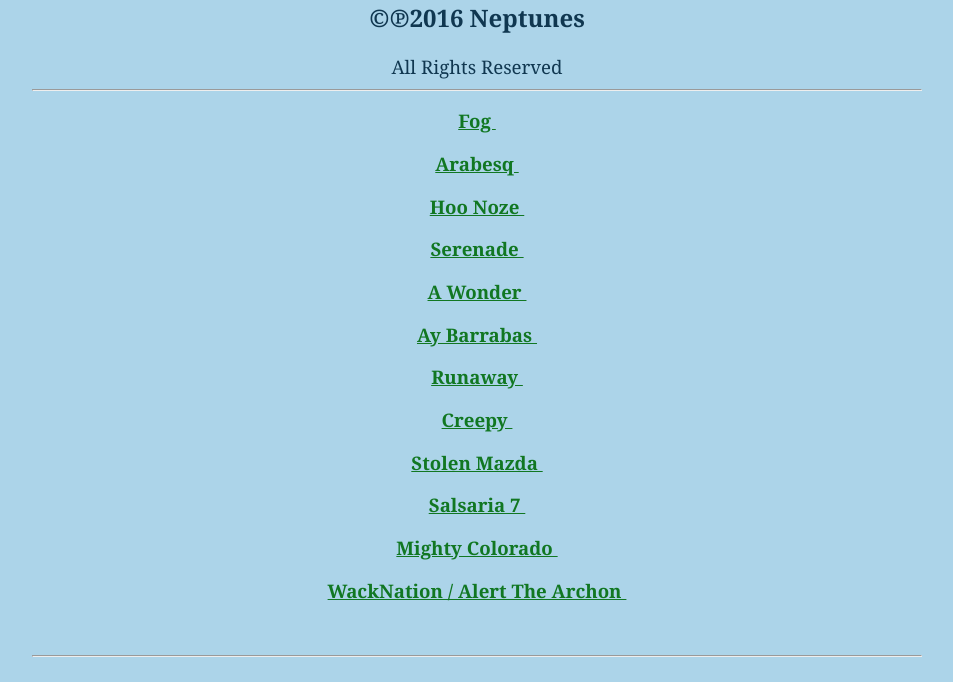
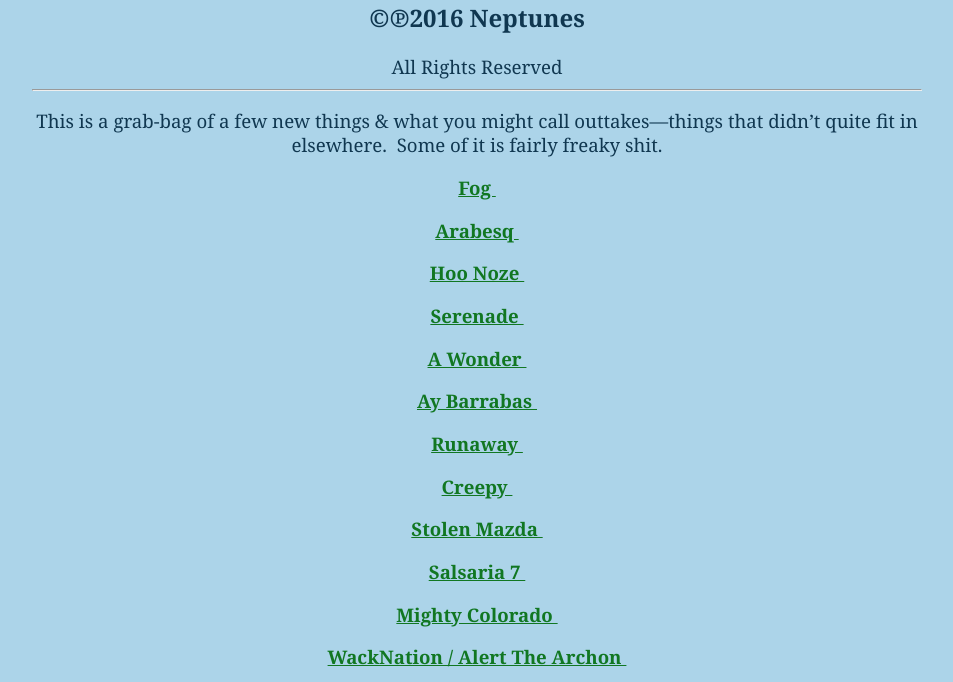
Before and after one commit to xcannon/xcannon.github.io, a plain HTML site: page fringe.html in a window 1280 px wide. Shown: the part 118-800 px from the top of the page, without its empty margins (163-1116 px from the left). Drawn offline with Linux system fonts and the light colour scheme.

Commit message:
Added files via upload

```diff
--- a/fringe.html
+++ b/fringe.html
@@ -11,6 +11,9 @@
 <h3>&copy;&#8471;2016 Neptunes</h3>
 All Rights Reserved
 <hr>
+<p>This is a grab-bag of a few new things & what you might call
+ outtakes&mdash;things that didn&rsquo;t quite fit in elsewhere.&nbsp; Some
+ of it is fairly freaky shit.</p>
 <p><a href="InTheFog.mp3"> Fog&nbsp;</a></p>
 <p><a href="Arabesq.mp3"> Arabesq&nbsp;</a></p>
 <p><a href="Hoo_Noze.mp3"> Hoo Noze&nbsp;</a></p>
```
Also changed, not shown: whats-new.html (+2 -1 lines).
